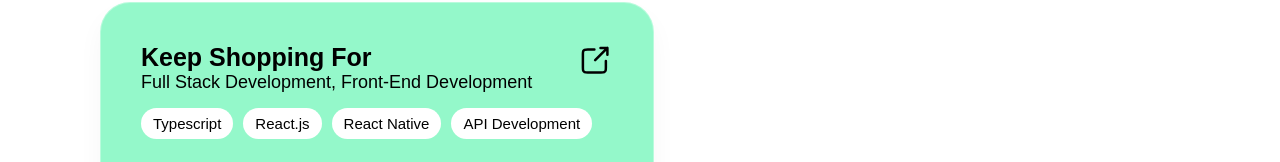
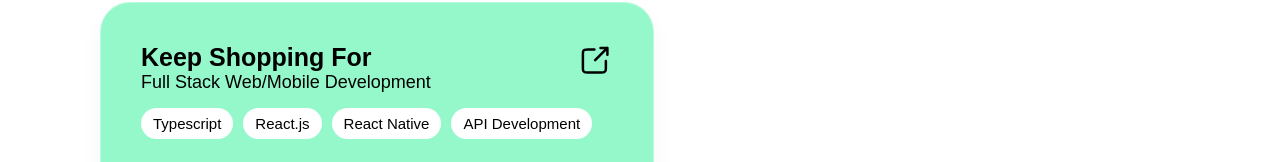
Before and after one commit to anhmvc/anhmvc.github.io, a React (Create React App) app: page /work in a window 1280 px wide. Shown: the part 278-440 px from the top of the page. Built offline with nearby package versions, Linux system fonts and the light colour scheme.

Commit message:
Update work description

```diff
--- a/src/pages/Work/Work.tsx
+++ b/src/pages/Work/Work.tsx
@@ -21,7 +21,7 @@ export default function Work() {
   const PROJECTS = [
     {
       title: "Keep Shopping For",
-      subtitle: "Full Stack Development, Front-End Development",
+      subtitle: "Full Stack Web/Mobile Development",
       tech: ["Typescript", "React.js", "React Native", "API Development"],
       links: new Map<string, string>([
         ["website", "https://www.amazon.com/"],
```
